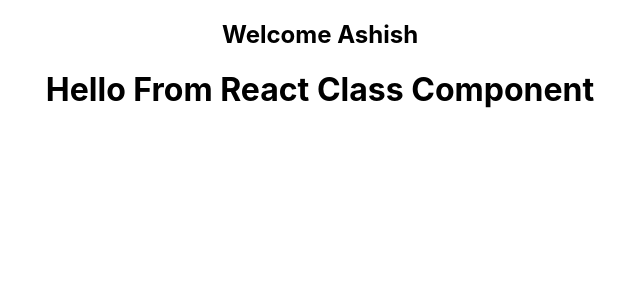
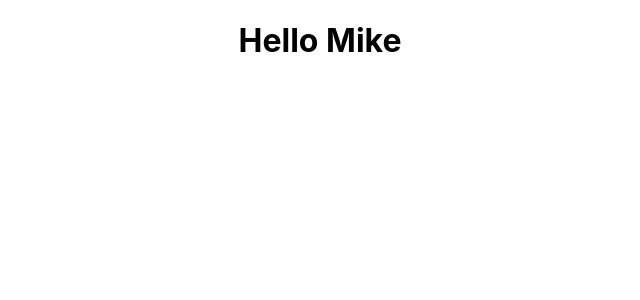
Before and after one commit to Afirestriker/react-concepts-in-action, a React (Create React App) app in the folder ReactJS-Tutorial/hello-world/: page / in a window 1280 px wide. Shown: the top 300 px of the page, without its empty margins (320-960 px from the left). Built offline with nearby package versions, Linux system fonts and the light colour scheme; the HTML template or start-up script is replaced by a standard one.

Commit message:
Add Lesson 8 - Hello.js Component file

```diff
--- a/ReactJS-Tutorial/hello-world/src/App.js
+++ b/ReactJS-Tutorial/hello-world/src/App.js
@@ -2,12 +2,14 @@
 import "./App.css";
 import Greet from "./components/Greet";
 import Welcome from "./components/Welcome";
+import Hello from "./components/Hello";
 
 function App() {
     return (
         <div className="App">
-            <Greet name="Ashish"/>
-            <Welcome />
+            {/* <Greet name="Mike"/> */}
+            { /*<Welcome /> */}
+            <Hello />
         </div>
     );
 }
--- /dev/null
+++ b/ReactJS-Tutorial/hello-world/src/components/Hello.js
@@ -0,0 +1,22 @@
+import React from 'react';
+
+const Hello = () => {
+
+    {/** JSX version of React component */}
+    // return(
+    //     <div className='dummyClass'>
+    //         <h1>Hello Mike</h1>
+    //     </div>
+    // )
+
+    {/** JS version of React Component */}
+    // return React.createElement('div', null, '<h1>Hello Mike</h1>');
+    // return React.createElement('div', null, 'h1', 'Hello Mike');
+    // return React.createElement('div', null, React.createElement('h1', null, 'Hello Mike'));
+    return React.createElement('div', {id: 'hello', className: 'dummyClass'}, React.createElement('h1', null, 'Hello Mike'));
+
+    // Basically - Each JSX element is an syntactic sugar for calling React.createElement()
+    // And that is why you have to import React library when you use JSX.
+}
+
+export default Hello;
```
Also changed, not shown: 1 other file (tests, documents, lock files or other folders).
